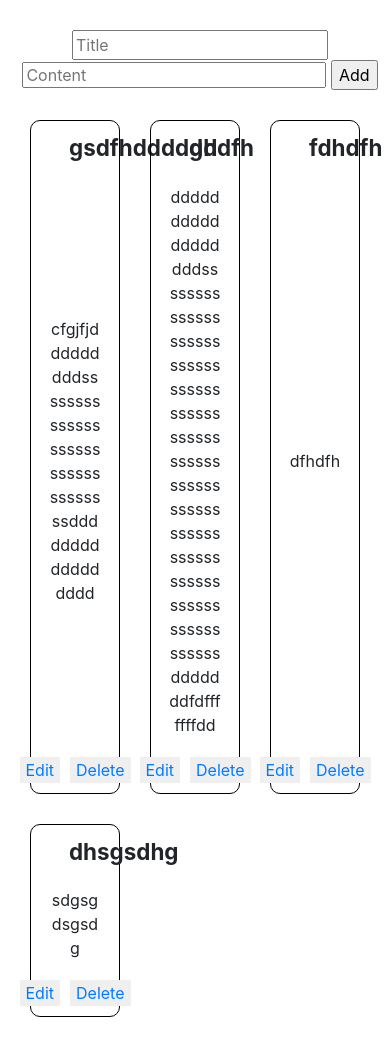
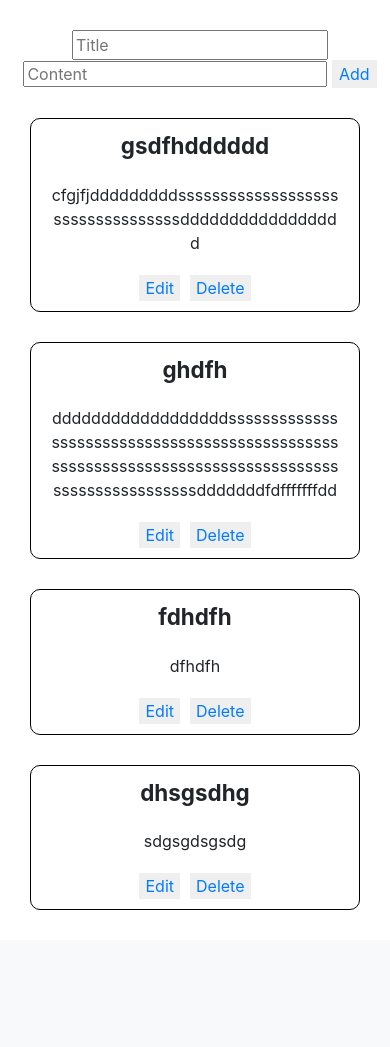
Before and after one commit to KushagraAgarwal525/Notes_App, a Django app: page / in a window 390 px wide. Shown: the part 62-1109 px from the top of the page. After the commit the page ends 972 px from the top, so only its background shows below. Run offline with Django 4.2, Linux system fonts and the light colour scheme; a user stored in the database is signed in; data comes from the database, SQL or seed files in the repository.

Commit message:
Make grid design for notes display responsive

```diff
--- a/notes_app/static/notes_app/styles.css
+++ b/notes_app/static/notes_app/styles.css
@@ -14,7 +14,7 @@ form input[name='content'] {
 
 .notes {
     display: grid;
-    grid-template-columns: 1fr 1fr 1fr;
+    grid-template-columns: repeat(auto-fit, minmax(200px, 1fr));
     grid-gap: 30px;
     margin: 30px;
     max-width: 100%;
@@ -54,10 +54,13 @@ form input[name='content'] {
     margin-top: 20px;
 }
 
-.note-actions button {
+.note-actions button, .add form input[type="submit"] {
     outline: none;
     border: none;
-    /* background-color: transparent; */
     color: #007bff;
     cursor: pointer;
 }
+
+.add form input[type="submit"] {
+    border: solid 1px transparent;
+}
```
